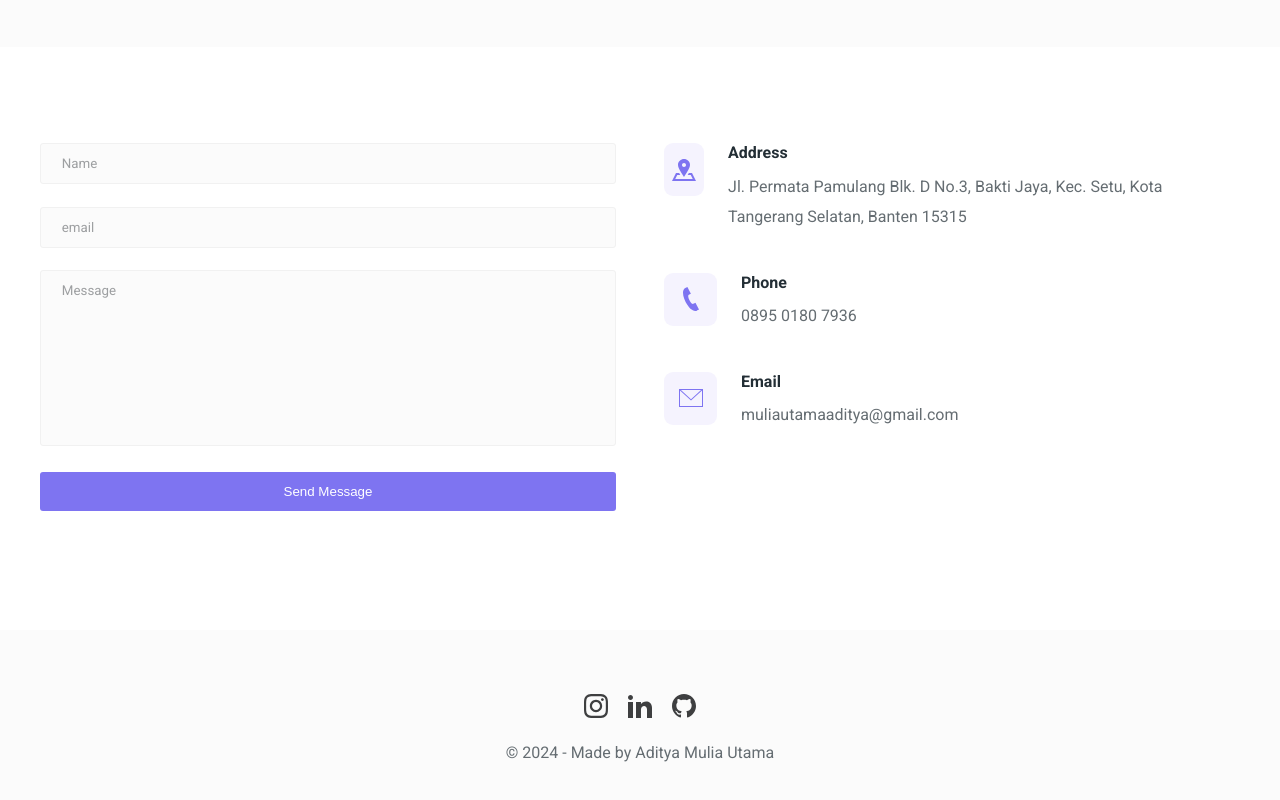
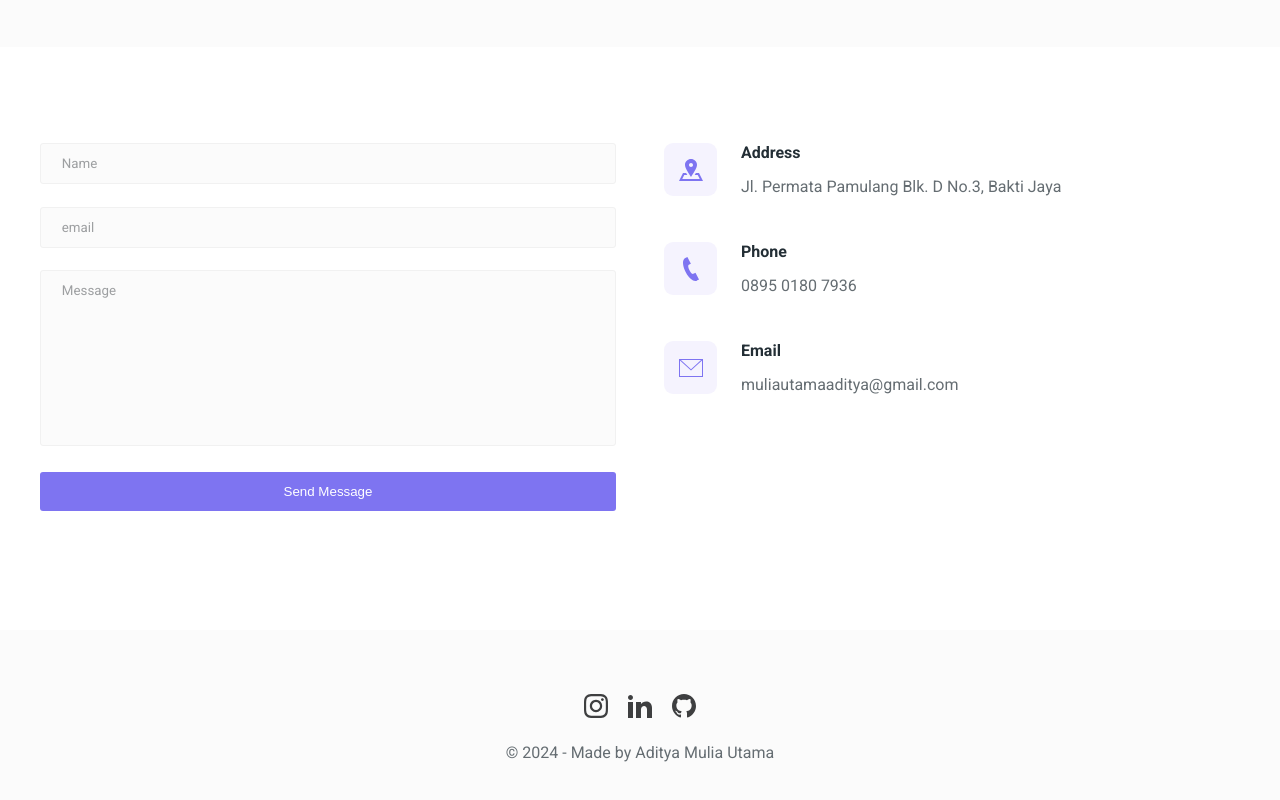
Before and after one commit to adiyamulia/Portfolio-Aditya-Mulia-Utama, a plain HTML site: page index.html in a window 1280 px wide. Shown: the part 2999-3799 px from the top of the page. Drawn offline with Linux system fonts and the light colour scheme.

Commit message:
index.html

```diff
--- a/index.html
+++ b/index.html
@@ -280,7 +280,7 @@
                         </div>
                         <div class="contact-item-detail">
                             <h4>Address</h4>
-                            <p>Jl. Permata Pamulang Blk. D No.3, Bakti Jaya, Kec. Setu, Kota Tangerang Selatan, Banten 15315</p>
+                            <p>Jl. Permata Pamulang Blk. D No.3, Bakti Jaya</p>
                         </div>
                     </div>
 
```
